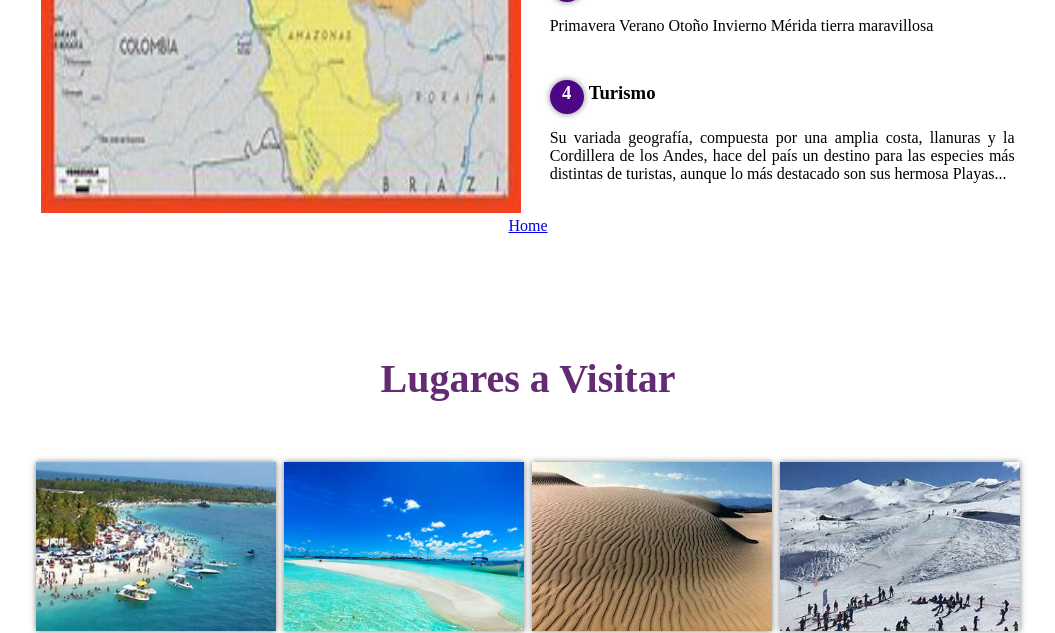
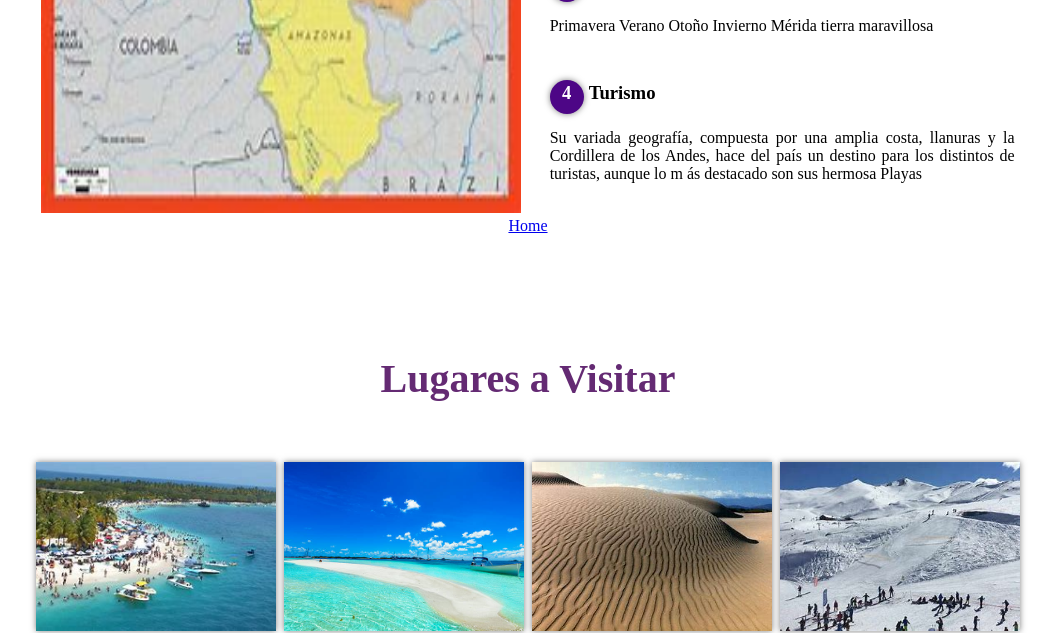
Before and after one commit to pabenite/Primer-Venezuela, a plain HTML site: page index.html in a window 1280 px wide. Shown: the part 1200-1833 px from the top of the page, without its empty margins (112-1167 px from the left). Drawn offline with Linux system fonts and the light colour scheme.

Commit message:
actualizac

```diff
--- a/index.html
+++ b/index.html
@@ -67,8 +67,8 @@
                     <h3><span>4</span>Turismo</h3>
                     <p>Su variada geografía, compuesta por una amplia costa,
                         llanuras y la Cordillera de los Andes, hace del país
-                        un destino para las especies más distintas de turistas,
-                        aunque lo más destacado son sus hermosa Playas...</p>
+                        un destino para los distintos de turistas, aunque lo m
+                        ás destacado son sus hermosa Playas</p>
                 </div>
             </div>
             <div class="regreso_home">
```
